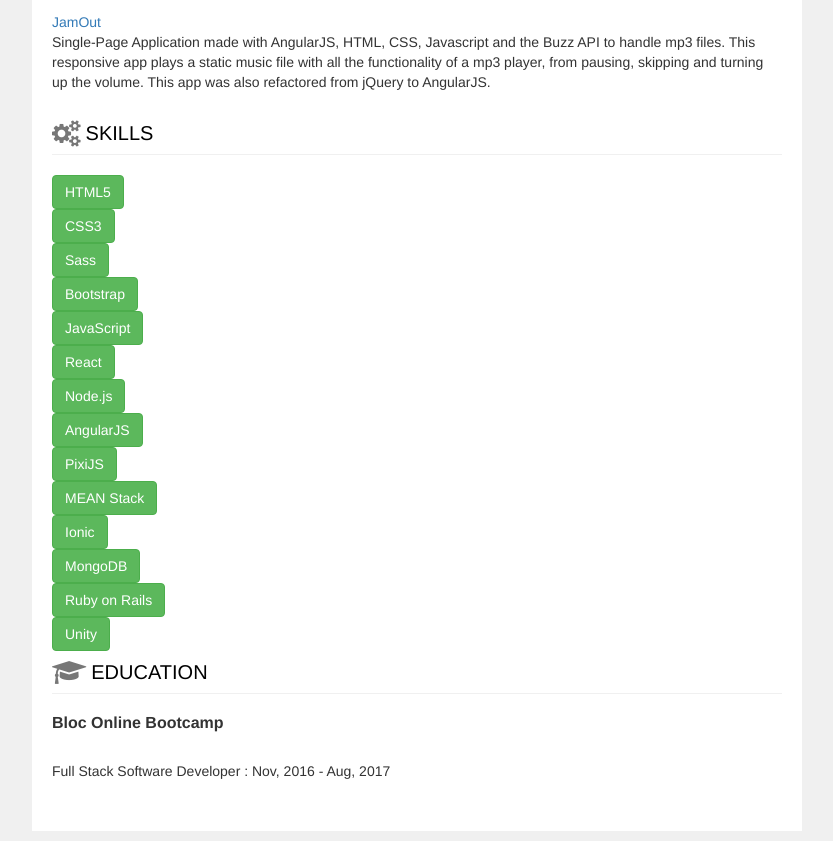
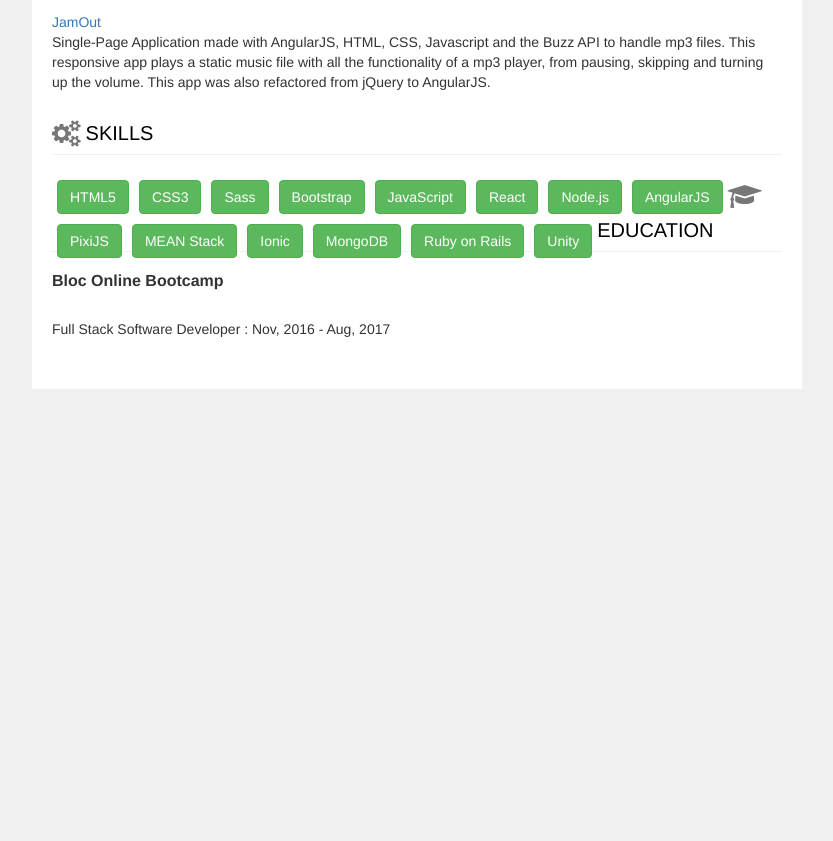
Before and after one commit to bl2i4n/react-resume, a React (Create React App) app: page / in a window 1280 px wide. Shown: the part 1080-1921 px from the top of the page, without its empty margins (413-1246 px from the left). After the commit the page ends 1479 px from the top, so only its background shows below. Built offline with nearby package versions, Linux system fonts and the light colour scheme.

Commit message:
bug: skills and education components are meshed together

```diff
--- a/src/App.js
+++ b/src/App.js
@@ -60,8 +60,7 @@ class Summary extends React.Component {
 function Skill(props) {
   return (
     <div className="">
-        <label type="button" className="btn btn-success skill-list">{props.item}</label>
-      <div className=""/>
+        <label id="side" type="button" className="btn btn-success skill-list">{props.item}</label>
     </div>
   )
 }
@@ -112,9 +111,9 @@ class Skills extends React.Component {
 
   render() {
     return (
-      <section className="side">
-        <div id="">
-          <h2 className="heading"><i className="fa fa-lg fa-cogs"></i>SKILLS</h2>
+      <section className="">
+        <div className="skills">
+          <h2 className=""><i className="fa fa-lg fa-cogs"></i>SKILLS</h2>
           <Skill item="HTML5"/>
           <Skill item="CSS3"/>
           <Skill item="Sass"/>
@@ -182,9 +181,9 @@ class School extends React.Component{
 
   render(){
     return(
-      <section className="">
-        <div className="">
-          <h2 className="heading"><i className="fa fa-lg fa-mortar-board"></i>EDUCATION</h2>
+      <section className="education">
+        <div className="education">
+          <h2 className=""><i className="fa fa-lg fa-mortar-board"></i>EDUCATION</h2>
             <h3>
               <Education schoolName="Bloc" schoolLocation=" Online Bootcamp"/>
             </h3>
```
